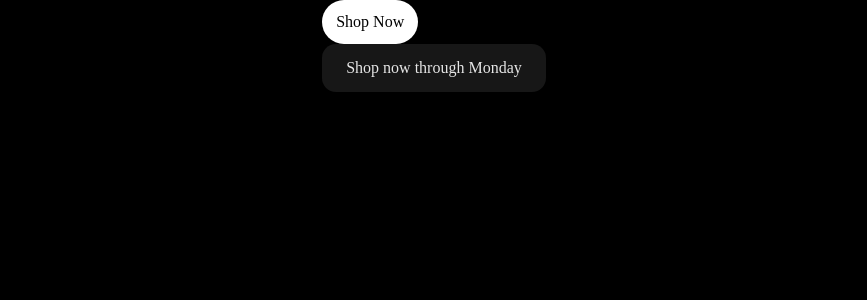
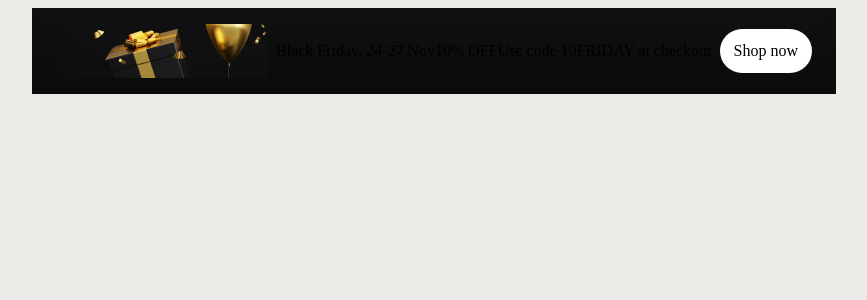
Before and after one commit to MamvotaTake/tangem, a React (Vite) app: page / in a window 1280 px wide. Shown: the top 300 px of the page, without its empty margins (206-1073 px from the left). Built offline with nearby package versions, Linux system fonts and the light colour scheme.

Commit message:
Adding banner

```diff
--- a/src/App.tsx
+++ b/src/App.tsx
@@ -1,12 +1,21 @@
+import {Banner} from "./components/Banner";
+import banner from "./assets/display-small.png"
 import {Button} from "./components/Buttons";
 
 function App() {
 
   return (
     <>
-      <div className="border-4">
-          <Button size="small" type="primary">Shop Now</Button>
-          <Button size="medium" type="secondary">Shop now through Monday</Button>
+      <div className="m-2">
+            <Banner size="small">
+                <img src={banner} alt='banner small'/>
+                <p>
+                    <span>Black Friday, 24-27 Nov</span>
+                    <span>10% OFF</span>
+                    <span>Use code 10FRIDAY at checkout</span>
+                </p>
+                <Button>Shop now</Button>
+            </Banner>
       </div>
     </>
   )
--- a/src/components/Banner.tsx
+++ /dev/null
@@ -1,5 +0,0 @@
-export const Banner = () => {
-    return (
-        <></>
-    );
-};
--- /dev/null
+++ b/src/components/Banner/Banner.scss
@@ -0,0 +1,10 @@
+.Banner{
+  display: flex;
+  gap: 0.5rem;
+  align-items: center;
+  min-height: 3rem;
+  padding: 0.5rem 0.75rem;
+  font-weight: 500;
+  background: linear-gradient(180deg, #101010 0%, #0B0B0B 100%);
+
+}
--- /dev/null
+++ b/src/components/Banner/Banner.tsx
@@ -0,0 +1,26 @@
+import './Banner.scss';
+import React from "react";
+import clsx from "clsx";
+
+type BannerBaseProps = {
+    children?: React.ReactNode;
+    type?: 'info' | 'warning' | 'error' | 'success'
+    size?: 'small' | 'medium' | 'large'
+    onClose?: () => void
+    className?: string
+    dismissKey?: string
+
+}
+export function Banner({children, type, size, onClose, className, dismissKey = ''}: BannerBaseProps): JSX.Element {
+    return (
+        <div className={clsx(
+            'Banner',
+            `Banner--${type}`,
+            `Banner--${size}`,
+            className
+            )}
+        onClick={onClose}>
+            <div className="Banner">{children}</div>
+        </div>
+    );
+}
--- /dev/null
+++ b/src/components/Banner/index.ts
@@ -0,0 +1 @@
+export {Banner} from './Banner.tsx'
--- a/src/styles/global.scss
+++ b/src/styles/global.scss
@@ -3,10 +3,6 @@
 @import "variables";
 @import "utilities";
 
-
-:root {
-  @include root-variables;
-}
 
 *,
 *::after,
@@ -21,7 +17,7 @@ body {
   place-items: center;
   min-width: 320px;
   min-height: 200vh;
-  background-color: black;
+  background-color: $bg-bridge;
 }
 
 h1 {
--- a/src/styles/variables.scss
+++ b/src/styles/variables.scss
@@ -18,24 +18,22 @@ $screens: (
 $tiny_spaces: 0, 0.5, 1, 1.5, 2, 2.5, 3, 3.5, 4, 5, 6, 7, 8, 9, 10, 11, 12, 13, 14, 15, 16, 17, 18, 19, 20;
 $flex_sizes: 1, 2, 3, 4, 5, 6, 7, 8, 9, 10;
 
-@mixin root-variables {
+
   // Color vars
-  --bg-charcoal: #2d2d2d;
-  --bg-bridge: #ebece8;
-  --blue: #597dce;
-  --purple: #c278cf;
-  --purple-light: #dcb1e3;
+  $bg-charcoal: #2d2d2d;
+  $bg-bridge: #ebece8;
+  $blue: #597dce;
+  $purple: #c278cf;
+  $purple-light: #dcb1e3;
 
   // Non-color vars
-  --radius: 0.25rem;
-  --shadow-elevation: 0px 16px 16px -16px rgb(0 0 0 / 35%);
-  --opacity-disabled: 0.6;
-  --font-medium: 500;
-  --font-semibold: 600;
-  --font-sans: -apple-system, BlinkMacSystemFont, 'Inter', 'Segoe UI', 'Roboto', 'Helvetica Neue', helvetica, arial,
+  $radius: 0.25rem;
+  $shadow-elevation: 0px 16px 16px -16px rgb(0 0 0 / 35%);
+  $opacity-disabled: 0.6;
+  $font-medium: 500;
+  $font-semibold: 600;
+  $font-sans: -apple-system, BlinkMacSystemFont, 'Inter', 'Segoe UI', 'Roboto', 'Helvetica Neue', helvetica, arial,
   sans-serif, 'Apple Color Emoji', 'Segoe UI Emoji', 'Segoe UI Symbol';
-  --font-title: 'MatterSQ', -apple-system, BlinkMacSystemFont, 'Inter', 'Segoe UI', 'Roboto', 'Helvetica Neue',
+  $font-title: 'MatterSQ', -apple-system, BlinkMacSystemFont, 'Inter', 'Segoe UI', 'Roboto', 'Helvetica Neue',
   helvetica, arial, sans-serif, 'Apple Color Emoji', 'Segoe UI Emoji', 'Segoe UI Symbol';
-  --font-mono: ui-monospace, 'SFMono-Regular', 'SF Mono', 'Menlo', 'Consolas', 'Liberation Mono', monospace;
-
-}
+  $font-mono: ui-monospace, 'SFMono-Regular', 'SF Mono', 'Menlo', 'Consolas', 'Liberation Mono', monospace;
```
Also changed, not shown: src/assets/display-small.png (added).
